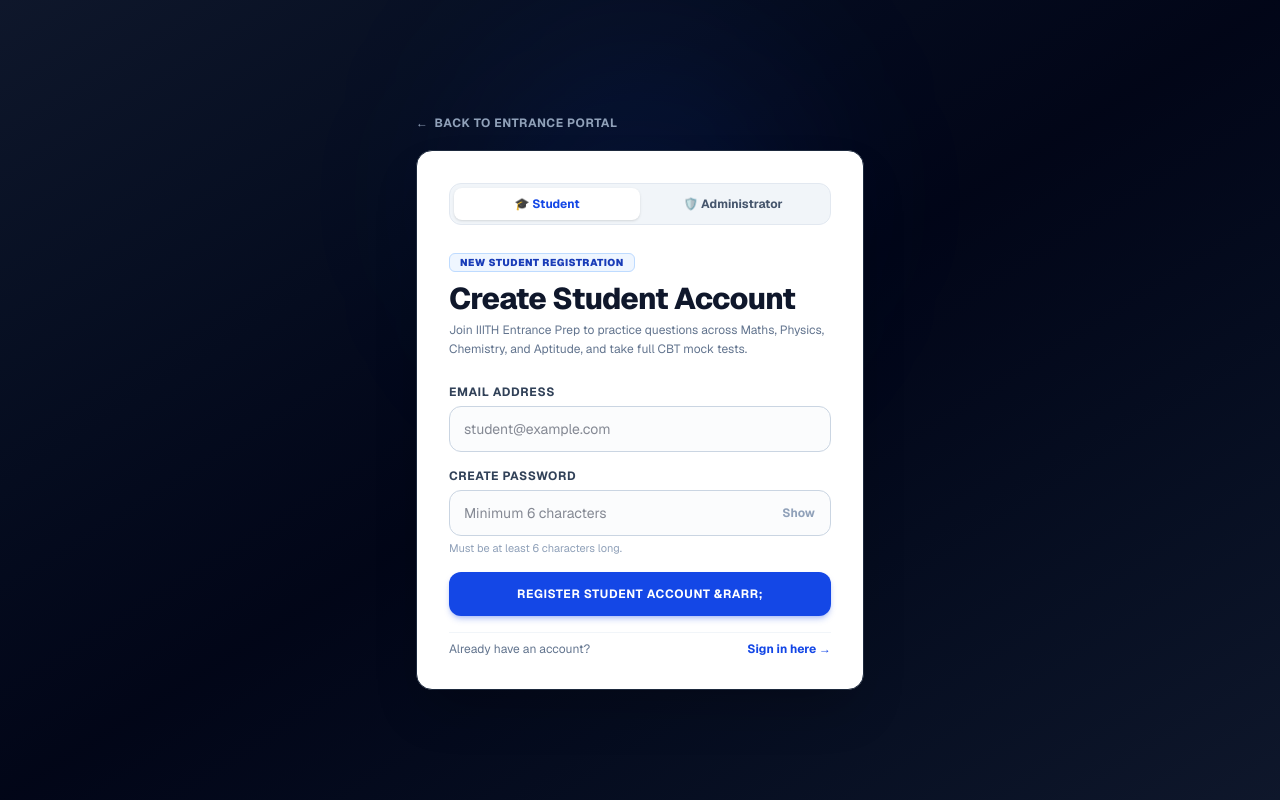
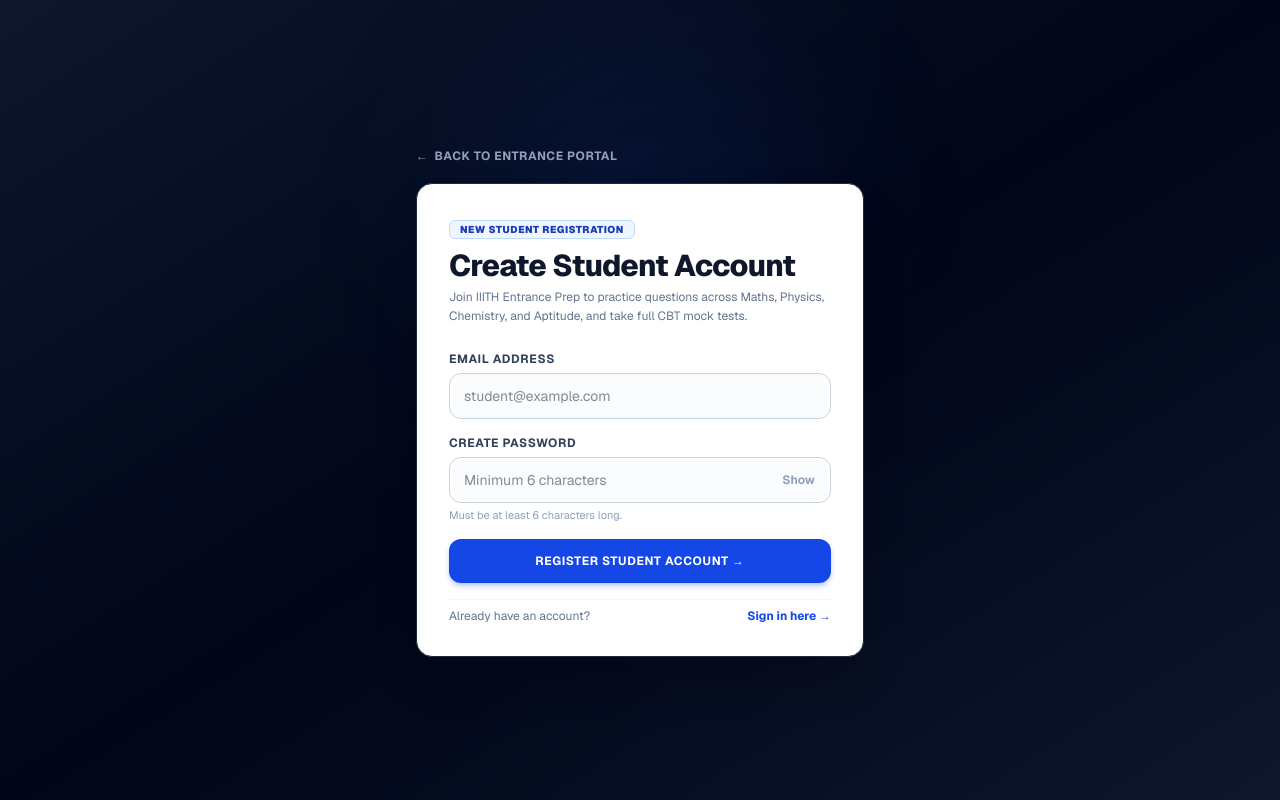
Before and after one commit to yagnamekala2005/iiith-entrance-platform, a Next.js app: page /register in a window 1280 px wide. Built offline with nearby package versions, Linux system fonts and the light colour scheme.

Commit message:
Remove Create Admin Account option from admin login and restrict registration to students

```diff
--- a/src/app/api/auth/register/route.ts
+++ b/src/app/api/auth/register/route.ts
@@ -88,24 +88,9 @@ export async function POST(request: Request) {
       );
     }
 
-    if (requestedRole === "admin") {
-      const { error: adminInsertError } = await supabaseAdmin
-        .from("admin_users")
-        .upsert({ user_id: data.user.id });
-
-      if (adminInsertError) {
-        console.error("Failed to enroll user as admin:", adminInsertError);
-        return NextResponse.json(
-          {
-            error:
-              "Account was created, but failed to grant administrator privileges. Please contact support.",
-          },
-          { status: 500 },
-        );
-      }
-    }
-
-    return NextResponse.json({ success: true, role: requestedRole }, { status: 201 });
+    // Public registrations are strictly student accounts.
+    // Admin accounts must be granted by existing administrators or enrolled in Supabase.
+    return NextResponse.json({ success: true, role: "student" }, { status: 201 });
   } catch {
     return NextResponse.json(
       { error: "Unable to create the account. Please try again." },
--- a/src/app/login/page.tsx
+++ b/src/app/login/page.tsx
@@ -255,24 +255,15 @@ function LoginFormContent() {
                 : "Sign In to Dashboard →"}
             </button>
 
-            {/* Register link */}
+            {/* Student registration link only - Admin creation removed */}
+            {!isAdminTab && (
               <div className="pt-2 text-center text-xs text-slate-500 border-t border-slate-100">
-              {isAdminTab ? (
-                <>
-                  Need an administrator account?{" "}
-                  <Link className="font-bold text-sky-700 hover:text-sky-900" href="/register?role=admin">
-                    Create Admin Account &rarr;
-                  </Link>
-                </>
-              ) : (
-                <>
                 New aspirant?{" "}
                 <Link className="font-bold text-blue-700 hover:text-blue-900" href="/register">
                   Create a student account &rarr;
                 </Link>
-                </>
+              </div>
             )}
-            </div>
           </form>
         </div>
       </div>
--- a/src/app/register/page.tsx
+++ b/src/app/register/page.tsx
@@ -2,28 +2,14 @@
 
 import Link from "next/link";
 import { FormEvent, Suspense, useEffect, useState } from "react";
-import { useSearchParams } from "next/navigation";
 
 function RegisterContent() {
-  const searchParams = useSearchParams();
-  const initialRole = searchParams.get("role") === "admin" ? "admin" : "student";
-
-  const [role, setRole] = useState<"student" | "admin">(initialRole);
   const [email, setEmail] = useState("");
   const [password, setPassword] = useState("");
   const [showPassword, setShowPassword] = useState(false);
   const [message, setMessage] = useState("");
   const [success, setSuccess] = useState(false);
   const [loading, setLoading] = useState(false);
-
-  useEffect(() => {
-    const queryRole = searchParams.get("role");
-    if (queryRole === "admin") {
-      setRole("admin");
-    } else if (queryRole === "student") {
-      setRole("student");
-    }
-  }, [searchParams]);
 
   useEffect(() => {
     if (!success) return;
@@ -59,7 +45,7 @@ function RegisterContent() {
         body: JSON.stringify({
           email: normalizedEmail,
           password,
-          role,
+          role: "student",
         }),
       });
 
@@ -71,11 +57,7 @@ function RegisterContent() {
       }
 
       setSuccess(true);
-      setMessage(
-        role === "admin"
-          ? "Administrator account created successfully! You now have full admin access."
-          : "Student account created successfully! You can now sign in to start practicing."
-      );
+      setMessage("Student account created successfully! You can now sign in to start practicing.");
       setEmail("");
       setPassword("");
     } catch {
@@ -84,8 +66,6 @@ function RegisterContent() {
       setLoading(false);
     }
   }
-
-  const isAdmin = role === "admin";
 
   return (
     <main className="min-h-screen bg-gradient-to-br from-slate-900 via-slate-950 to-slate-900 flex items-center justify-center p-4 sm:p-6 lg:p-8 font-sans selection:bg-blue-600 selection:text-white relative overflow-x-hidden w-full max-w-full">
@@ -106,57 +86,15 @@ function RegisterContent() {
 
         {/* Card */}
         <div className="overflow-hidden rounded-2xl border border-slate-800 bg-white p-6 sm:p-8 shadow-2xl space-y-6">
-          {/* Role Switcher Tabs */}
-          <div className="grid grid-cols-2 rounded-xl bg-slate-100 p-1 border border-slate-200">
-            <button
-              type="button"
-              onClick={() => {
-                setRole("student");
-                setMessage("");
-                setSuccess(false);
-              }}
-              className={`rounded-lg py-2 text-xs font-bold transition-all ${
-                !isAdmin
-                  ? "bg-white text-blue-700 shadow-sm"
-                  : "text-slate-600 hover:text-slate-900"
-              }`}
-            >
-              🎓 Student
-            </button>
-            <button
-              type="button"
-              onClick={() => {
-                setRole("admin");
-                setMessage("");
-                setSuccess(false);
-              }}
-              className={`rounded-lg py-2 text-xs font-bold transition-all ${
-                isAdmin
-                  ? "bg-slate-900 text-amber-400 shadow-sm"
-                  : "text-slate-600 hover:text-slate-900"
-              }`}
-            >
-              🛡️ Administrator
-            </button>
-          </div>
-
           <div>
-            <span
-              className={`rounded-md px-2.5 py-0.5 text-[10px] font-black uppercase tracking-wider border ${
-                isAdmin
-                  ? "bg-amber-50 text-amber-800 border-amber-200"
-                  : "bg-blue-50 text-blue-800 border-blue-200"
-              }`}
-            >
-              {isAdmin ? "ADMINISTRATOR REGISTRATION" : "NEW STUDENT REGISTRATION"}
+            <span className="rounded-md px-2.5 py-0.5 text-[10px] font-black uppercase tracking-wider border bg-blue-50 text-blue-800 border-blue-200">
+              NEW STUDENT REGISTRATION
             </span>
             <h1 className="mt-2 text-2xl sm:text-3xl font-extrabold text-slate-900 tracking-tight">
-              {isAdmin ? "Create Admin Account" : "Create Student Account"}
+              Create Student Account
             </h1>
             <p className="mt-1 text-xs text-slate-500 leading-relaxed">
-              {isAdmin
-                ? "Register an administrator account to manage mock tests, subjects, topics, and live CBT question banks."
-                : "Join IIITH Entrance Prep to practice questions across Maths, Physics, Chemistry, and Aptitude, and take full CBT mock tests."}
+              Join IIITH Entrance Prep to practice questions across Maths, Physics, Chemistry, and Aptitude, and take full CBT mock tests.
             </p>
           </div>
 
@@ -167,7 +105,7 @@ function RegisterContent() {
               <p className="mt-1">{message}</p>
               <div className="mt-3">
                 <Link
-                  href={isAdmin ? "/login?role=admin" : "/login"}
+                  href="/login"
                   className="rounded-lg bg-emerald-700 px-4 py-2 text-xs font-bold uppercase text-white inline-block hover:bg-emerald-800 transition-colors"
                 >
                   Proceed to Sign In &rarr;
@@ -195,7 +133,7 @@ function RegisterContent() {
                 autoComplete="email"
                 value={email}
                 onChange={(e) => setEmail(e.target.value)}
-                placeholder={isAdmin ? "admin@iiit.ac.in" : "student@example.com"}
+                placeholder="student@example.com"
                 className="mt-1.5 w-full rounded-xl border border-slate-300 bg-slate-50/50 px-3.5 py-3 text-sm text-slate-900 outline-none focus:border-blue-600 focus:bg-white focus:ring-1 focus:ring-blue-600 transition-all"
               />
             </div>
@@ -230,24 +168,16 @@ function RegisterContent() {
             <button
               type="submit"
               disabled={loading}
-              className={`w-full rounded-xl py-3.5 text-xs font-bold uppercase tracking-wider text-white shadow-md active:scale-95 disabled:opacity-50 transition-all ${
-                isAdmin
-                  ? "bg-slate-900 hover:bg-slate-800 shadow-slate-900/25"
-                  : "bg-blue-700 hover:bg-blue-800 shadow-blue-700/25"
-              }`}
+              className="w-full rounded-xl py-3.5 text-xs font-bold uppercase tracking-wider text-white shadow-md active:scale-95 disabled:opacity-50 transition-all bg-blue-700 hover:bg-blue-800 shadow-blue-700/25"
             >
-              {loading
-                ? "Creating account..."
-                : isAdmin
-                ? "Register Admin Account &rarr;"
-                : "Register Student Account &rarr;"}
+              {loading ? "Creating account..." : "Register Student Account →"}
             </button>
 
             <div className="pt-2 text-center text-xs text-slate-500 border-t border-slate-100 flex flex-col sm:flex-row items-center justify-between gap-2">
               <span>Already have an account?</span>
               <Link
                 className="font-bold text-blue-700 hover:text-blue-900"
-                href={isAdmin ? "/login?role=admin" : "/login"}
+                href="/login"
               >
                 Sign in here &rarr;
               </Link>
--- a/src/lib/admin/actions.ts
+++ b/src/lib/admin/actions.ts
@@ -235,11 +235,18 @@ export async function deleteAdminQuestion(questionId: string) {
       await adminClient.from("tests").update({ status: "published" }).in("id", publishedTestIds);
     }
 
-    // 4. Delete answer key
+    // 4. Delete attempt_questions if any student attempted it
+    try {
+      await adminClient.from("attempt_questions").delete().eq("question_id", questionId);
+    } catch (e) {
+      console.warn("attempt_questions delete notice:", e);
+    }
+
+    // 5. Delete answer key
     await adminClient.from("question_answer_keys").delete().eq("question_id", questionId);
-    // 5. Delete options
+    // 6. Delete options
     await adminClient.from("question_options").delete().eq("question_id", questionId);
-    // 6. Delete question from questions table in Supabase
+    // 7. Delete question from questions table in Supabase
     const { error: delErr } = await adminClient.from("questions").delete().eq("id", questionId);
 
     if (delErr) {
@@ -575,7 +582,17 @@ export async function createAdminChapter(subject_id: string, name: string) {
 export async function deleteAdminChapter(chapterId: string) {
   try {
     const adminClient = createAdminClient();
+
+    // 1. Unlink any questions referencing this chapter or its subtopics in Supabase
+    await adminClient
+      .from("questions")
+      .update({ chapter_id: null, topic_id: null })
+      .eq("chapter_id", chapterId);
+
+    // 2. Delete all subtopics in this chapter
     await adminClient.from("topics").delete().eq("chapter_id", chapterId);
+
+    // 3. Delete the chapter in Supabase
     const { error } = await adminClient.from("chapters").delete().eq("id", chapterId);
     if (error) return { success: false, error: error.message };
 
@@ -627,6 +644,14 @@ export async function createAdminTopic(chapter_id: string, name: string) {
 export async function deleteAdminTopic(topicId: string) {
   try {
     const adminClient = createAdminClient();
+
+    // 1. Unlink any questions referencing this subtopic in Supabase
+    await adminClient
+      .from("questions")
+      .update({ topic_id: null })
+      .eq("topic_id", topicId);
+
+    // 2. Delete topic row in Supabase
     const { error } = await adminClient.from("topics").delete().eq("id", topicId);
     if (error) return { success: false, error: error.message };
 
```
Lines whose indentation alone changed are shown as unchanged.
